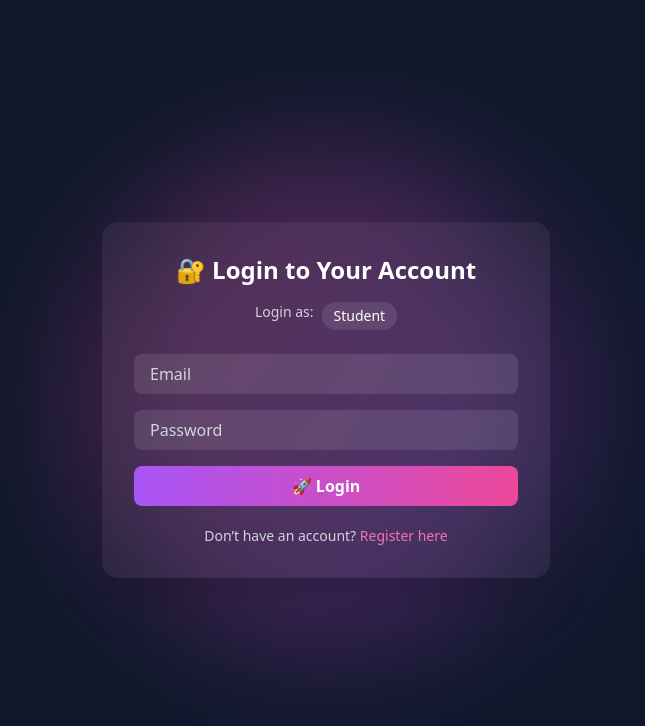
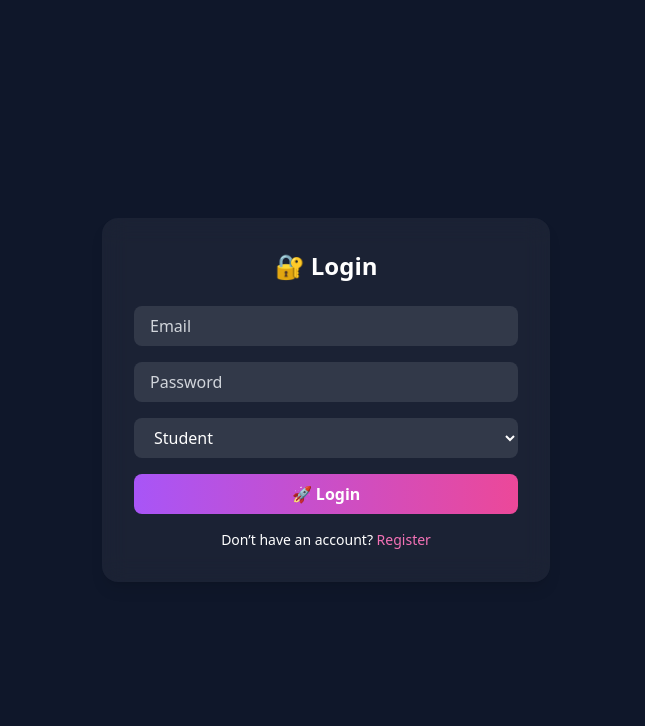
Before and after one commit to its-krishna-patil/qroll-frontend, a React (Vite) app: page /login in a window 1280 px wide. Shown: the top 726 px of the page, without its empty margins (314-959 px from the left). Built offline with nearby package versions, Linux system fonts and the light colour scheme.

Commit message:
Update Login.jsx

```diff
--- a/src/pages/Login.jsx
+++ b/src/pages/Login.jsx
@@ -1,137 +1,89 @@
 import { useState } from "react";
-import axios from "axios";
-import { motion, AnimatePresence } from "framer-motion";
+import API from "../api";
 import { useNavigate } from "react-router-dom";
+import { motion } from "framer-motion";
 import { ToastContainer, toast } from "react-toastify";
 import "react-toastify/dist/ReactToastify.css";
 
 const Login = () => {
   const [form, setForm] = useState({ email: "", password: "", role: "student" });
   const navigate = useNavigate();
-  const [loading, setLoading] = useState(false);
-  const [success, setSuccess] = useState(false);
 
   const handleChange = (e) => {
     setForm({ ...form, [e.target.name]: e.target.value });
   };
 
-  const handleRoleToggle = () => {
-    setForm({ ...form, role: form.role === "student" ? "admin" : "student" });
-  };
-
   const handleLogin = async (e) => {
     e.preventDefault();
-    setLoading(true);
     try {
-      const res = await axios.post("https://qroll-production.up.railway.app/api/login", form);
+      const res = await API.post("/api/login", form);
       localStorage.setItem("token", res.data.token);
       localStorage.setItem("user", JSON.stringify(res.data.user));
-      setSuccess(true);
-      toast.success("✅ Login successful");
-      setTimeout(() => {
-        navigate(form.role === "admin" ? "/admin-dashboard" : "/room/301");
-      }, 1500);
+
+      if (form.role === "admin") {
+        navigate("/admin-dashboard");
+      } else {
+        navigate("/room/301");
+      }
     } catch (err) {
-      toast.error("❌ Login failed: Invalid credentials or server error");
-    } finally {
-      setLoading(false);
+      toast.error(`❌ Login failed: ${err.response?.data?.msg || "Server error"}`);
     }
   };
 
   return (
-    <div className="relative min-h-screen flex items-center justify-center bg-[#0f172a] overflow-hidden">
-      {/* Rotating glow animation */}
+    <div className="min-h-screen flex items-center justify-center bg-[#0f172a] text-white">
+      <ToastContainer />
       <motion.div
-        className="absolute w-[500px] h-[500px] bg-gradient-to-tr from-pink-500 to-purple-500 rounded-full blur-3xl opacity-30"
-        animate={{ rotate: 360 }}
-        transition={{ repeat: Infinity, duration: 25, ease: "linear" }}
-      />
-
-      {/* Confetti on success */}
-      <AnimatePresence>
-        {success && (
-          <motion.div
-            className="absolute inset-0 pointer-events-none"
-            initial={{ opacity: 0 }}
-            animate={{ opacity: 1 }}
-            exit={{ opacity: 0 }}
-          >
-            {[...Array(25)].map((_, i) => (
-              <motion.div
-                key={i}
-                className="w-2 h-2 rounded-full bg-white absolute"
-                initial={{ top: "50%", left: "50%" }}
-                animate={{
-                  x: Math.random() * 400 - 200,
-                  y: Math.random() * 400 - 200,
-                  opacity: 0,
-                  scale: 0.5,
-                }}
-                transition={{ duration: 1.2, delay: i * 0.02 }}
-              />
-            ))}
-          </motion.div>
-        )}
-      </AnimatePresence>
-
-      {/* Login card */}
-      <motion.div
-        className="relative z-10 backdrop-blur-xl bg-white/5 p-8 rounded-2xl shadow-2xl w-[90%] max-w-md text-white"
-        initial={{ opacity: 0, y: 60, scale: 0.95 }}
-        animate={{ opacity: 1, y: 0, scale: 1 }}
-        transition={{ duration: 0.8, ease: "easeOut" }}
+        className="bg-white/5 p-8 rounded-2xl shadow-lg w-[90%] max-w-md backdrop-blur-md"
+        initial={{ opacity: 0, y: 60 }}
+        animate={{ opacity: 1, y: 0 }}
+        transition={{ duration: 0.6 }}
       >
-        <ToastContainer />
-        <h2 className="text-2xl font-bold text-center mb-4">🔐 Login to Your Account</h2>
-
-        {/* Role toggle */}
-        <div className="flex justify-center mb-6 text-sm">
-          <span className="mr-2 text-gray-300">Login as:</span>
-          <button
-            type="button"
-            onClick={handleRoleToggle}
-            className="px-3 py-1 rounded-full bg-white/10 hover:bg-white/20 transition"
-          >
-            {form.role === "student" ? "Student" : "Admin"}
-          </button>
-        </div>
+        <h2 className="text-2xl font-bold text-center mb-6">🔐 Login</h2>
 
         <form onSubmit={handleLogin} className="space-y-4">
-          <motion.input
-            whileFocus={{ scale: 1.02 }}
+          <input
             type="email"
             name="email"
+            placeholder="Email"
             value={form.email}
             onChange={handleChange}
-            placeholder="Email"
             required
             className={inputStyle}
           />
-          <motion.input
-            whileFocus={{ scale: 1.02 }}
+          <input
             type="password"
             name="password"
+            placeholder="Password"
             value={form.password}
             onChange={handleChange}
-            placeholder="Password"
             required
             className={inputStyle}
           />
-
+          <select
+            name="role"
+            value={form.role}
+            onChange={handleChange}
+            className={`${inputStyle} bg-white/10`}
+          >
+            <option value="student">Student</option>
+            <option value="admin">Admin</option>
+          </select>
           <motion.button
-            type="submit"
             whileHover={{ scale: 1.05 }}
             whileTap={{ scale: 0.95 }}
-            disabled={loading}
-            className="w-full bg-gradient-to-r from-purple-500 to-pink-500 hover:brightness-110 text-white font-bold py-2 px-4 rounded-lg"
+            type="submit"
+            className="w-full bg-gradient-to-r from-purple-500 to-pink-500 text-white py-2 px-4 rounded-lg font-semibold"
           >
-            {loading ? "Logging in..." : "🚀 Login"}
+            🚀 Login
           </motion.button>
         </form>
 
-        <p className="text-sm text-center mt-5 text-gray-300">
+        <p className="text-sm text-center mt-4">
           Don’t have an account?{" "}
-          <a href="/register" className="text-pink-400 hover:underline">Register here</a>
+          <a href="/register" className="text-pink-400 hover:underline">
+            Register
+          </a>
         </p>
       </motion.div>
     </div>
@@ -139,6 +91,6 @@ const Login = () => {
 };
 
 const inputStyle =
-  "w-full px-4 py-2 rounded-lg bg-white/10 focus:outline-none focus:ring-2 focus:ring-pink-500 text-white placeholder-gray-300";
+  "w-full px-4 py-2 rounded-lg bg-white/10 focus:outline-none focus:ring-2 focus:ring-pink-500 placeholder-gray-300";
 
 export default Login;
```
